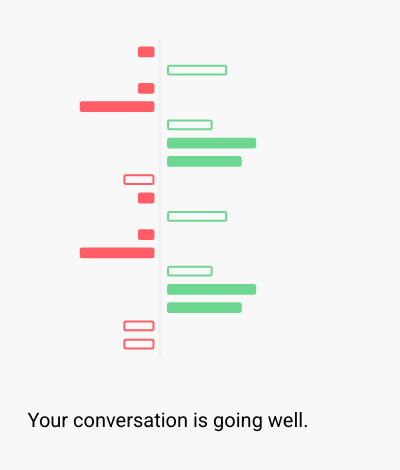
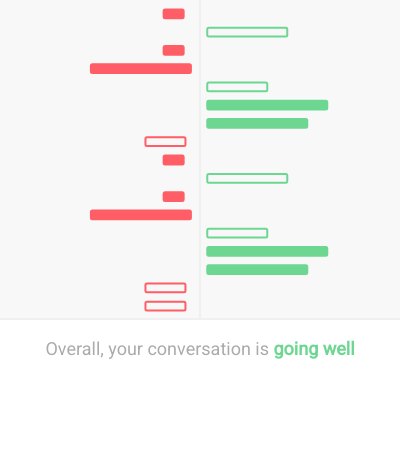
Before and after one commit to shobrook/TypeSense, a browser extension: page extension/templates/popup.html in a window 400 px wide. Drawn offline with Linux system fonts and the light colour scheme.

Commit message:
updated look of sentiment graph

```diff
--- a/extension/templates/popup.html
+++ b/extension/templates/popup.html
@@ -3,8 +3,12 @@
     <link rel="stylesheet" type="text/css" href="style.css">
   </head>
   <body>
-    <script src="../libraries/d3.v4.min.js"></script>
-    <script src="popup.js"></script>
-    <div>Your conversation is going well.</div>
+    <div id="graph">
+      <script src="../libraries/d3.v4.min.js"></script>
+      <script src="popup.js"></script>
+    </div>
+    <div id="box">
+      <p>Overall, your conversation is <span id="t_color">going well</span></p>
+    </div>
   </body>
 </html>
--- a/extension/templates/popup.js
+++ b/extension/templates/popup.js
@@ -1,5 +1,5 @@
-var margin = {top: 30, right: 10, bottom: 50, left: 0},
-width = 320,
+var margin = {top: 0, right: 0, bottom: 0, left: 0},
+width = 400;
 height = 320;
 
 var data = [{sentiment: -10, id:0, author: true},
@@ -21,7 +21,7 @@ var data = [{sentiment: -10, id:0, author: true},
 {sentiment: -20, id:16, author: false}].reverse();
 
 // Add svg to
-var svg = d3.select('body').append('svg').attr('width', width + margin.left + margin.right).attr('height', height + margin.top + margin.bottom).append('g').attr('transform', 'translate(' + margin.left + ',' + margin.top + ')');
+var svg = d3.select('#graph').append('svg').attr('width', width + margin.left + margin.right).attr('height', height + margin.top + margin.bottom).append('g').attr('transform', 'translate(' + margin.left + ',' + margin.top + ')');
 
 // set the ranges
 var y = d3.scaleBand()
@@ -47,13 +47,13 @@ svg.selectAll(".bar")
   return "bar bar--" + (d.sentiment < 0 ? "negative" : "positive");
 })
 .attr("x", function (d) {
-  return x(Math.min(5, d.sentiment * 0.5));
+  return x(Math.min(7, d.sentiment * 0.5));
 })
 .attr("y", function (d) {
   return y(d.id);
 })
 .attr("width", function (d) {
-  return Math.abs(x(d.sentiment * 0.5) - x(0));
+  return Math.abs(x(d.sentiment * 0.55) - x(0));
 })
 .attr("fill", function(d) {
   if (d.author) {
@@ -79,10 +79,19 @@ svg.selectAll(".bar")
 .attr("rx", "1.5px");
 
 svg.append("line")
-.attr("x1", (width / 2) - 8)
+.attr("x1", (width / 2))
 .attr("y1", 0)
-.attr("x2", (width / 2) - 8)
+.attr("x2", (width / 2))
 .attr("y2", height)
-.style("stroke-width", 3)
+.style("stroke-width", 2)
 .style("stroke", "#F1F0F0")
 .style("fill", "1");
+
+svg.append("line")
+.attr("x1", 0)
+.attr("y1", height - 1)
+.attr("x2", width)
+.attr("y2", height - 1)
+.style("stroke-width", 2)
+.style("stroke", "#F1F0F0")
+.style("fill", "1");
--- a/extension/templates/style.css
+++ b/extension/templates/style.css
@@ -1,13 +1,30 @@
 @import url('https://fonts.googleapis.com/css?family=Roboto');
-
-body {
-  background-color: #f8f8f8;
-  width: 320;
-  height: 400px;
+p {
+  text-align: center;
+  font-family: 'Roboto', sans-serif;
+  font-size: 18px;
+  white-space: nowrap;
+  vertical-align: text-top;
 }
 
-div {
-  text-align: center;
-  font-family: 'Roboto', sans-serif;
-  font-size: 20px;
+html, body {
+  margin: 0;
+  padding: 0;
+  min-width: 100%;
 }
+
+#graph {
+  background-color: #f8f8f8;
+  width: 100%;
+  margin: 0px auto;
+}
+
+#box {
+  background-color: white;
+  color: #ABABAB;
+}
+
+#t_color {
+  color: #6dd792;
+  font-weight: bold;
+}
```
